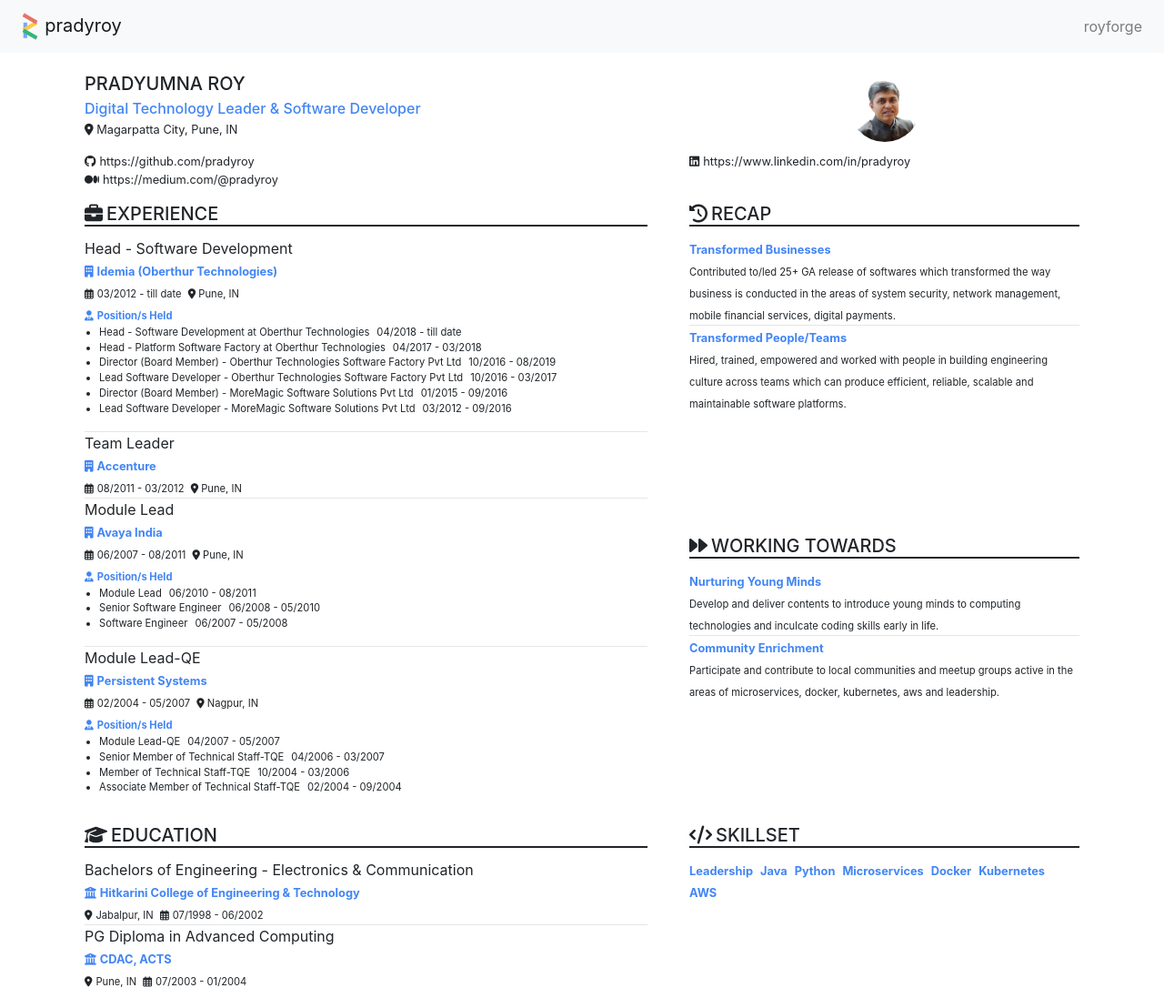
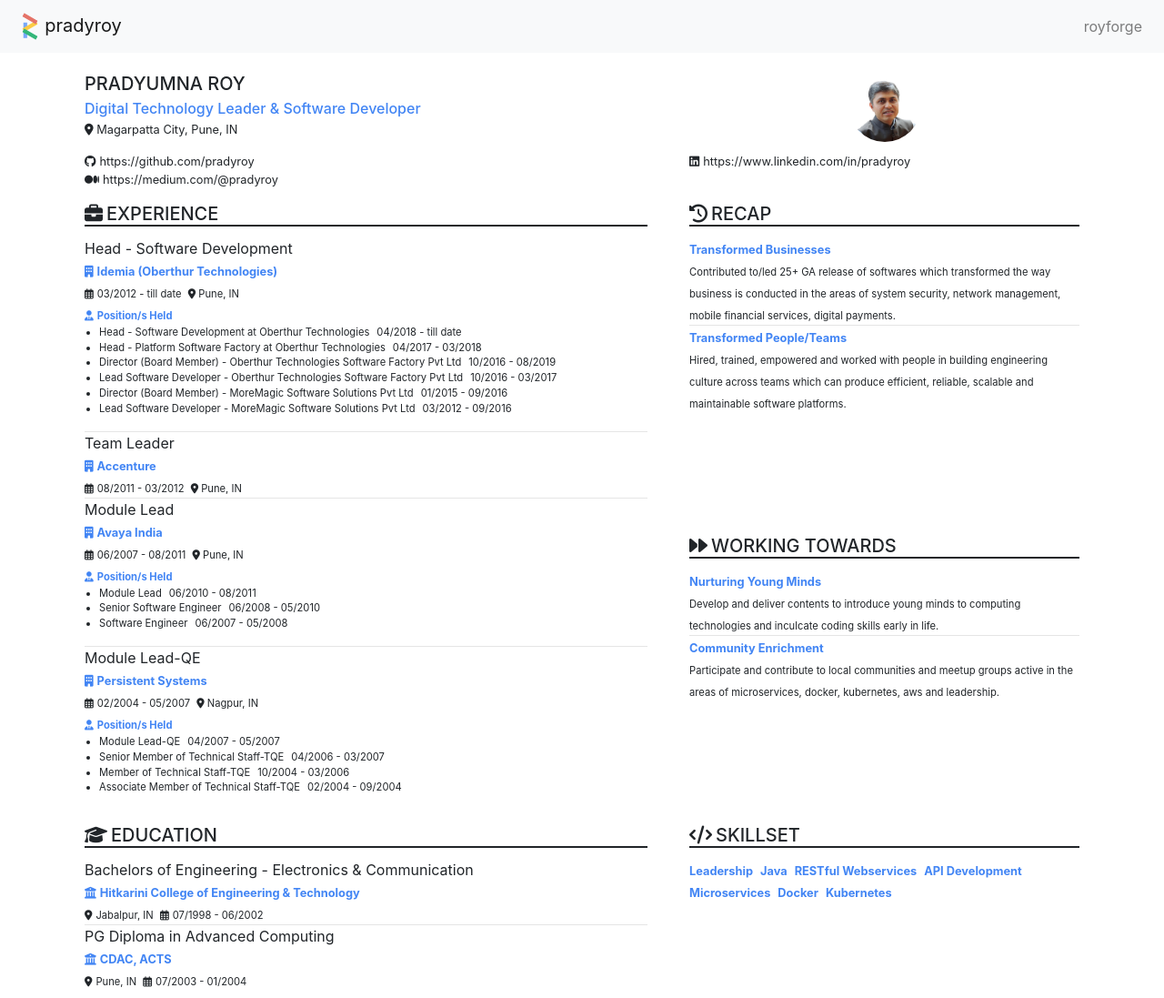
Before and after one commit to pradyroy/pradyroy.github.io, a Jekyll site: the page built from index.md, in a window 1280 px wide and 1097 px high. Shown: the whole window at 91% size. Built offline with Jekyll 4.4.1, drawn with Linux system fonts in a browser that asks for light colours; nearby versions of some CDN libraries.

Commit message:
Update _config.yml

```diff
--- a/_config.yml
+++ b/_config.yml
@@ -98,11 +98,11 @@ cv:
   skillset:
   - "Leadership"
   - "Java"
-  - "Python"
+  - "RESTful Webservices"
+  - "API Development"
   - "Microservices"
   - "Docker"
   - "Kubernetes"
-  - "AWS"
   retrospection:
   - title: Transformed Businesses
     description: Contributed to/led 25+ GA release of softwares which transformed the way business is conducted in the areas of system security, network management, mobile financial services, digital payments.
```
